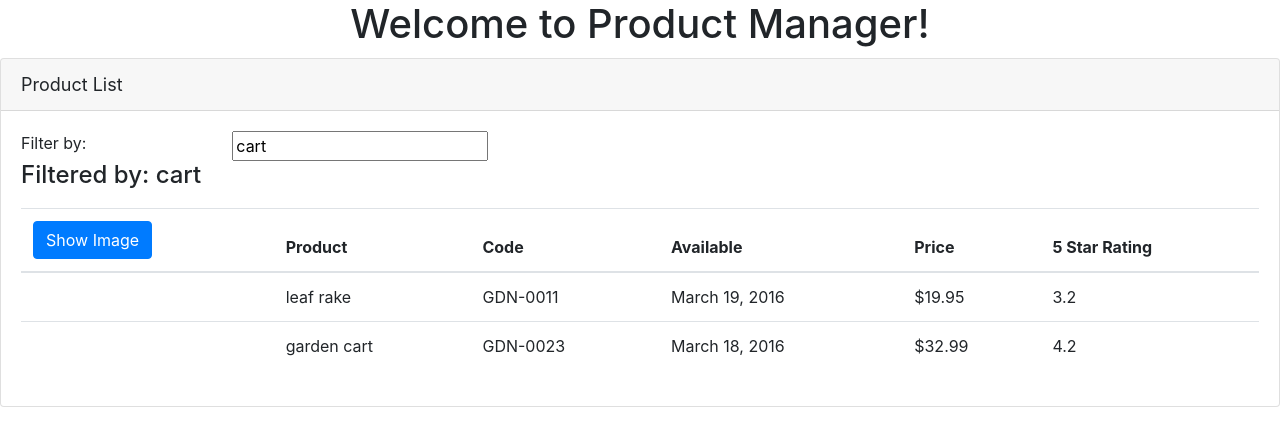
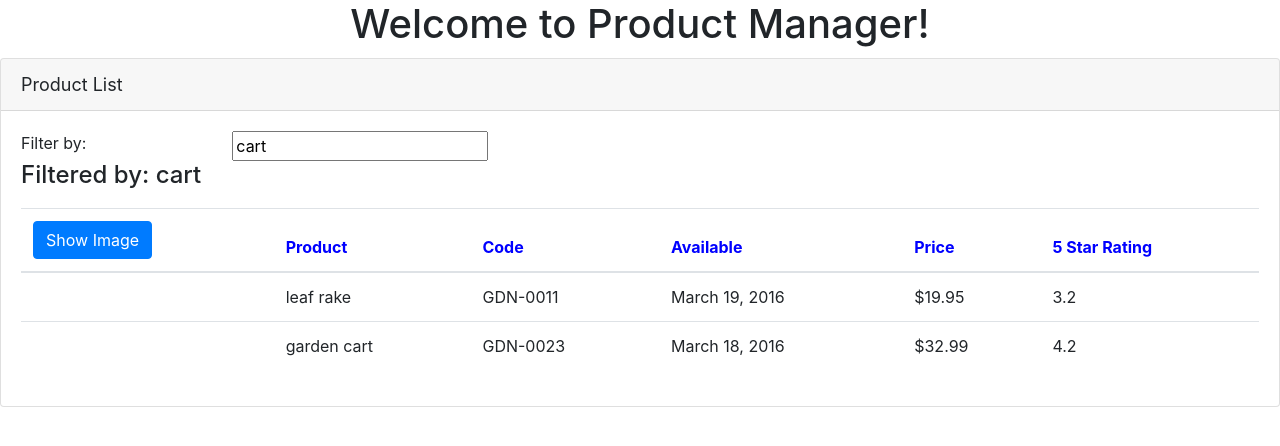
Before and after one commit to mehmetozkaya/Steadman, an Angular app in the folder SteadmanWeb/: page / in a window 1280 px wide. Shown: the top 446 px of the page. Built offline with nearby package versions, Linux system fonts and the light colour scheme.

Commit message:
style added

```diff
--- /dev/null
+++ b/SteadmanWeb/src/app/products/product-list.component.css
@@ -0,0 +1,3 @@
+thead {
+    color: blue
+}
--- a/SteadmanWeb/src/app/products/product-list.component.ts
+++ b/SteadmanWeb/src/app/products/product-list.component.ts
@@ -1,8 +1,10 @@
 import { Component } from "@angular/core";
+import { IProduct } from "./product";
 
 @Component({
     selector: 'pm-products',
-    templateUrl: './product-list.component.html'
+    templateUrl: './product-list.component.html',
+    styleUrls: ['./product-list.component.css']
 })
 export class ProductListComponent {
     pageTitle: string = 'Product List';
@@ -10,7 +12,7 @@ export class ProductListComponent {
     imageMargin: number = 2;
     showImage: boolean = false;
     listFilter: string = 'cart';
-    products: any[] = [
+    products: IProduct[] = [
         {
             "productId": 1,
             "productName": "Leaf Rake",
```
